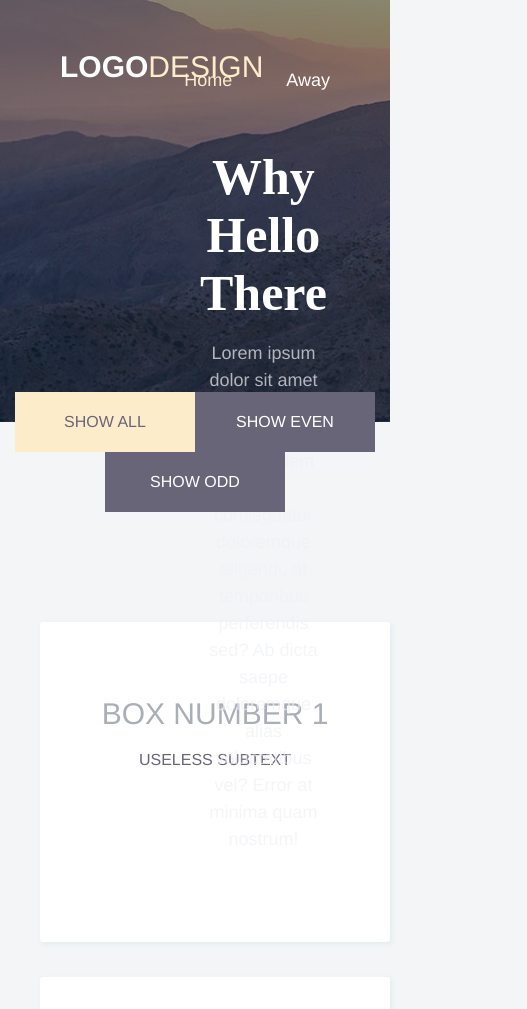
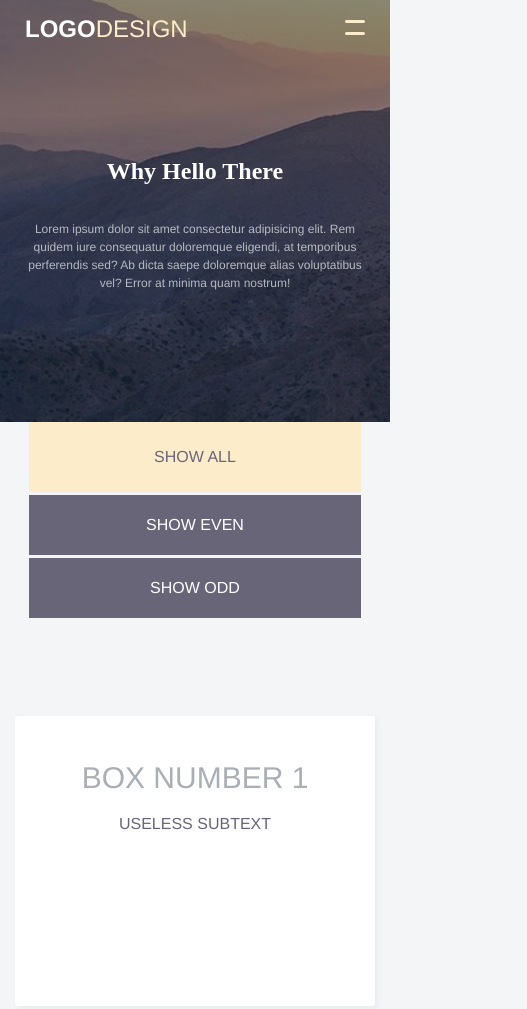
Before and after one commit to northross/frontend-design, a website: page index.html in a window 390 px wide. Shown: the top 1009 px of the page, 527 px wide, since content can reach past the window. Drawn offline with nearby package versions, Linux system fonts and the light colour scheme.

Commit message:
media responsiveness and smaller picture added

```diff
--- a/index.html
+++ b/index.html
@@ -9,16 +9,22 @@
   </head>
   <body>
     <header class="hero">
+      <nav>
         <p class="logo-design">
           LOGO<span class="logo-design-span">DESIGN</span>
         </p>
-      <nav>
+        <a href="#" class="nav-menu">
+          <span class="link"></span>
+          <span class="link"></span>
+        </a>
+        <div class="navbar-links">
           <ul>
             <li>
               <span><a class="home" href="#">Home</a></span>
             </li>
             <li><a href="#">Away</a></li>
           </ul>
+        </div>
       </nav>
       <div class="hero-text">
         <h1 class="hero-h">Why Hello There</h1>
--- a/styles/_box-section.scss
+++ b/styles/_box-section.scss
@@ -1,6 +1,6 @@
 //  Entire container for cases
 .box-container {
-  margin: 80px auto 45px auto;
+  margin: 60px auto 45px auto;
   display: flex;
   flex-wrap: wrap;
   padding: 30px 40px;
@@ -14,14 +14,14 @@
   flex-basis: 33.333333%;
   background-color: $white;
   font-family: $helvetica;
-  margin-bottom: 35px;
+  margin: 20px 10px 35px;
   padding: 50px 0 20px;
   border-radius: 3px;
   box-shadow: 2px 2px 5px rgb(227, 235, 238);
-  min-width: 350px;
-  max-width: 425px;
+  min-width: 320px;
+  max-width: 380px;
   min-height: 250px;
-  max-height: 300px;
+  max-height: 320px;
   text-align: center;
 }
 
@@ -77,29 +77,31 @@
   margin: 80px auto 0 auto;
 }
 
-// @media (max-width: 800px) {
-//   .box-container {
-//     grid-template-columns: repeat(3, 1fr);
-//   }
-// }
-// @media (max-width: 700px) {
-//   .box-container {
-//     grid-template-columns: repeat(2, 1fr);
-//   }
-//   .box-container {
-//     height: 200px;
-//     width: 200px;
-//   }
-// }
-// @media (max-width: 500px) {
-//   input[type='text'] {
-//     width: 100%;
-//   }
-//   .box-container {
-//     grid-template-columns: repeat(1fr);
-//   }
-//   .box-container {
-//     height: 300px;
-//     width: 300px;
-//   }
-// }
+@media (max-width: 1024) {
+  .box-b {
+    width: 80%;
+    position: relative;
+    font-size: 14px;
+    border: none;
+    background-color: $btn-gray;
+    color: $white;
+    height: 60px;
+    display: block;
+    margin: 80px auto 0 auto;
+  }
+  .box-p {
+    color: $box-hover-p;
+  }
+}
+
+@media (max-width: 420px) {
+  .box-container {
+    padding: 15px 0;
+    margin-left: 0;
+    margin-right: 0;
+  }
+  .box {
+    // max-width: 150px;
+    padding: 20px;
+  }
+}
--- a/styles/_button-box.scss
+++ b/styles/_button-box.scss
@@ -18,6 +18,7 @@
   height: 60px;
   width: 180px;
   border: none;
+  border-radius: none;
   font-size: 16px;
   color: $white;
   background-color: $btn-gray;
@@ -34,7 +35,7 @@
 .select {
   font-family: $helvetica;
   cursor: pointer;
-  height: 60px;
+  height: 70px;
   width: 180px;
   font-size: 16px;
   border: none;
@@ -44,3 +45,25 @@
   background-color: $btn-canary;
   color: $btn-gray;
 }
+
+@media (max-width: 550px) {
+  .btn {
+    margin: 0 auto 3px auto;
+    display: block;
+    width: 85%;
+  }
+  .btn-container {
+    margin: 0px auto;
+  }
+  .select {
+    margin: 0 auto 3px auto;
+    display: block;
+    width: 85%;
+  }
+}
+
+@media (max-width: 780px) {
+  .btn-container {
+    margin-top: 0;
+  }
+}
--- a/styles/_hero-header.scss
+++ b/styles/_hero-header.scss
@@ -10,34 +10,20 @@
   position: relative;
 }
 
-// Div containing H1 and P (Why Hello There? and Lorem)
-.hero-text {
-  text-align: center;
+// Top Left Text
+.logo-design {
+  font-family: $helvetica;
+  font-size: 30px;
   position: absolute;
-  top: 35%;
-  left: auto;
-  padding: 0 200px;
+  top: 50px;
+  left: 60px;
+  font-weight: bold;
 }
 
-// H1 (Why Hello There?)
-.hero-h {
-  font-size: 50px;
-  letter-spacing: 1.5;
-}
-
-// P Lorem
-.hero-p {
-  font-family: $helvetica;
-  font-size: 18px;
-  font-weight: 200;
-  line-height: 1.5;
-  color: $background;
-  margin-top: 18px;
-}
-
-// Span for Home Link
-.home {
+// Span - Top Left Text
+.logo-design-span {
   color: $btn-canary;
+  font-weight: normal;
 }
 
 // Nav - top right
@@ -62,18 +48,131 @@ a {
   color: $white;
 }
 
-// Span - Top Left Text
-.logo-design-span {
-  color: $btn-canary;
-  font-weight: normal;
+// Div containing H1 and P (Why Hello There? and Lorem)
+.hero-text {
+  text-align: center;
+  position: absolute;
+  top: 35%;
+  left: auto;
+  padding: 0 200px;
 }
 
-// Top Left Text
-.logo-design {
+// H1 (Why Hello There?)
+.hero-h {
+  font-size: 55px;
+  letter-spacing: 1.5;
+}
+
+// P Lorem
+.hero-p {
   font-family: $helvetica;
-  font-size: 30px;
+  font-size: 20px;
+  font-weight: 200;
+  line-height: 1.5;
+  padding: 0 200;
+  color: $background;
+  margin-top: 30px;
+}
+
+// Span for Home Link
+.home {
+  color: $btn-canary;
+}
+
+// Hamburger menu for small devices
+.nav-menu {
   position: absolute;
-  top: 50px;
-  left: 60px;
-  font-weight: bold;
+  top: 20px;
+  right: 25px;
+  display: none;
+  flex-direction: column;
+  justify-content: space-between;
+  height: 15px;
+  width: 20px;
 }
+
+.nav-menu .link {
+  height: 3px;
+  width: 100%;
+  background-color: $btn-canary;
+  border-radius: 10px;
+}
+
+@media (max-width: 850px) {
+  .hero-h {
+    font-size: 30px;
+  }
+  .hero-p {
+    font-size: 18px;
+    padding: 0 100px;
+  }
+  .hero-text {
+    padding: 0 100px;
+  }
+}
+
+@media (max-width: 750px) {
+  .hero-p {
+    font-size: 16px;
+    padding: 10px 25px;
+  }
+}
+
+@media (max-width: 620px) {
+  .hero-p {
+    padding: 5px 10px;
+  }
+}
+
+@media (max-width: 550px) {
+  .hero {
+    background-image: url('../assets/sm1_mtns.jpeg');
+  }
+  .hero-text {
+    padding: 10px;
+  }
+  .hero-h {
+    font-size: 24px;
+  }
+  .hero-p {
+    font-size: 12px;
+  }
+  nav {
+    display: flex;
+    justify-content: space-between;
+    align-items: center;
+  }
+  .logo-design {
+    margin: -35px;
+    font-size: 24px;
+  }
+
+  .nav-menu {
+    display: flex;
+  }
+
+  .navbar-links {
+    display: none;
+    width: 100%;
+  }
+
+  nav {
+    background-color: black;
+    flex-direction: column;
+    align-items: flex-start;
+  }
+
+  .navbar-links ul {
+    width: 100%;
+    flex-direction: column;
+  }
+
+  .navbar-links li {
+    padding-left: 80px;
+    text-align: center;
+  }
+
+  .navbar-links.active {
+    display: flex;
+  }
+}
--- a/styles/style.scss
+++ b/styles/style.scss
@@ -1,4 +1,4 @@
-// Variables
+// Variables (colors and font)
 @import './variables';
 
 * {
```
Also changed, not shown: script.js (+9 -0 lines), assets/sm1_mtns.jpeg (added), styles/style.css, 1 other file. Lines whose indentation alone changed are shown as unchanged.
